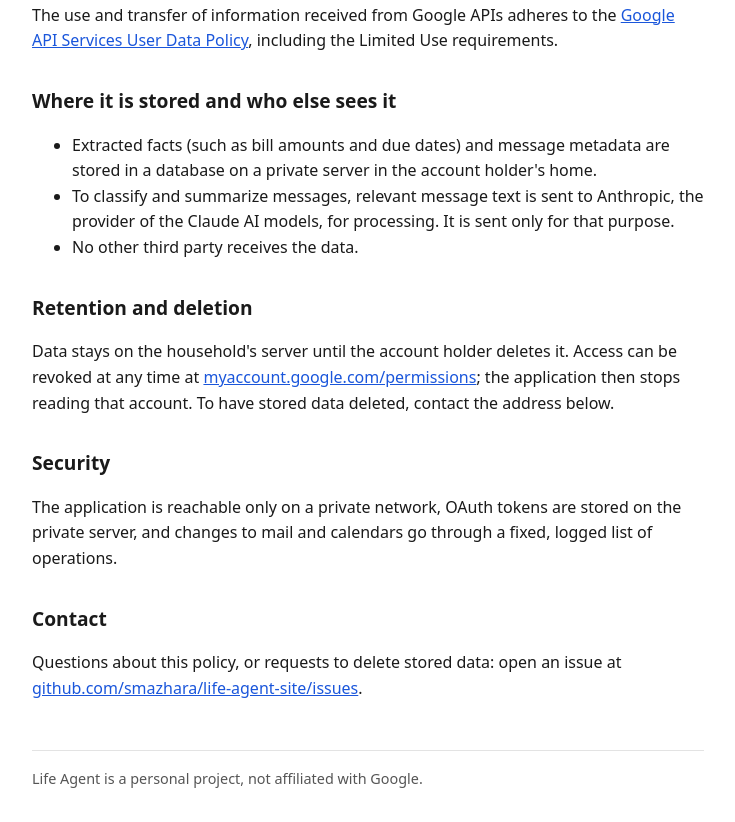
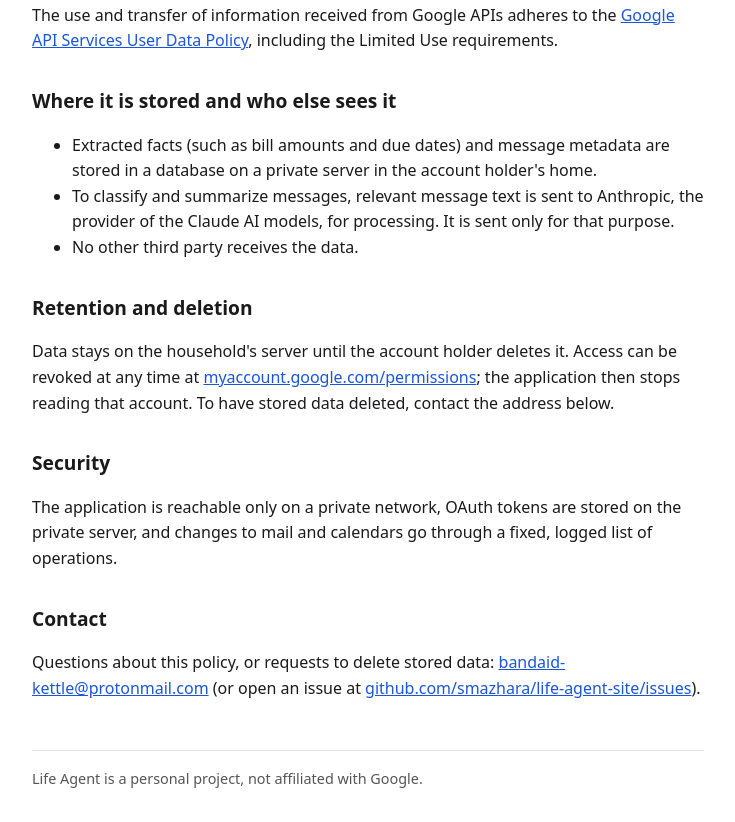
Before and after one commit to smazhara/life-agent-site, a plain HTML site: page privacy.html in a window 1280 px wide. Shown: the part 812-1634 px from the top of the page, without its empty margins (272-1007 px from the left). Drawn offline with Linux system fonts and the light colour scheme.

Commit message:
Add contact email to the privacy policy
Co-Authored-By: Claude Sonnet 5.5 <noreply@anthropic.com>
Claude-Session: https://claude.ai/code/session_018Zsh9Tz5raM7WnhSmJMKSn

```diff
--- a/privacy.html
+++ b/privacy.html
@@ -46,7 +46,8 @@ stops reading that account. To have stored data deleted, contact the address bel
 to mail and calendars go through a fixed, logged list of operations.</p>
 
 <h2>Contact</h2>
-<p>Questions about this policy, or requests to delete stored data: open an issue at
-<a href="https://github.com/smazhara/life-agent-site/issues">github.com/smazhara/life-agent-site/issues</a>.</p>
+<p>Questions about this policy, or requests to delete stored data:
+<a href="mailto:bandaid-kettle@protonmail.com">bandaid-kettle@protonmail.com</a>
+(or open an issue at <a href="https://github.com/smazhara/life-agent-site/issues">github.com/smazhara/life-agent-site/issues</a>).</p>
 <footer>Life Agent is a personal project, not affiliated with Google.</footer>
 </main></body></html>
```
